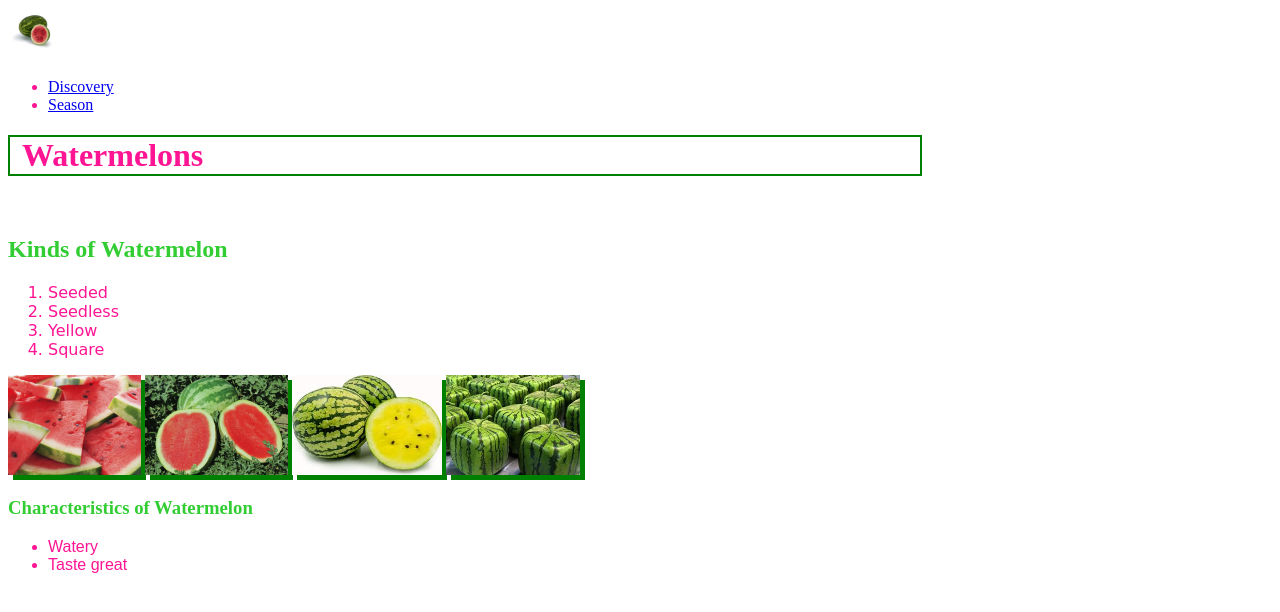
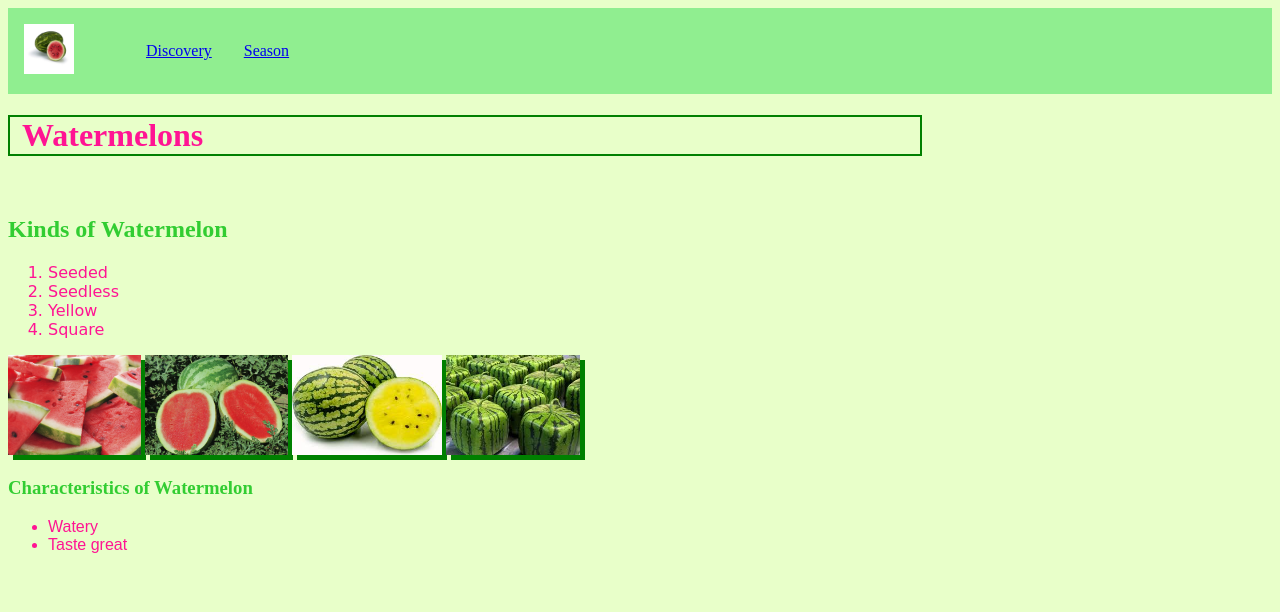
Before and after one commit to adinsmo8/assignment3, a plain HTML site: page index.html in a window 1280 px wide. Drawn offline with Linux system fonts and the light colour scheme.

Commit message:
added color

```diff
--- a/css/styles.css
+++ b/css/styles.css
@@ -1,7 +1,12 @@
+
+html {
+   background-color: #e8ffc9;
+}
 
 #logo {
     height: 50px;
     box-shadow: none;
+    padding: 1em;
 }
 
 .examples {
@@ -34,3 +39,29 @@ p {
     font-size: 15pt;
     font-family: sans-serif
 }
+
+header {
+    display: flex;
+    align-items: center;
+    background-color: lightgreen;
+}
+
+header nav {
+    flex: 1;
+}
+
+header nav ul {
+    display: flex;
+    justify-content:flex-start;
+
+}
+
+header nav li {
+    list-style-type: none;
+    padding: 1em;
+}
+
+main {
+/*    display: flex;*/
+    flex:1;
+}
--- a/index.html
+++ b/index.html
@@ -28,10 +28,17 @@
 
         </header>
 
+       <main>
+
+        <div id="title" class="watermelons_title">
 
         <h1>Watermelons</h1>
 
+        </div>
+
         <br>
+
+        <div id="kinds_of_watermelon" class="kinds_of_watermelon_list">
 
         <h2>Kinds of Watermelon</h2>
 
@@ -45,6 +52,9 @@
 
         </ol>
 
+        </div>
+
+        <div id="watermelon_examples" class="watermelon_pictures">
 
         <img class="examples" alt="Seeded Melon" src="images/Seeded%20Melon.jpg">
 
@@ -60,6 +70,10 @@
             </a>
 
 
+        </div>
+
+        <div id="watermelon_characteristics" class="watermelon_description">
+
         <h3>Characteristics of Watermelon</h3>
 
         <ul style="font-family: sans-serif">
@@ -69,6 +83,9 @@
 
         </ul>
 
+        </div>
+
+    </main>
 
     </body>
 
```
